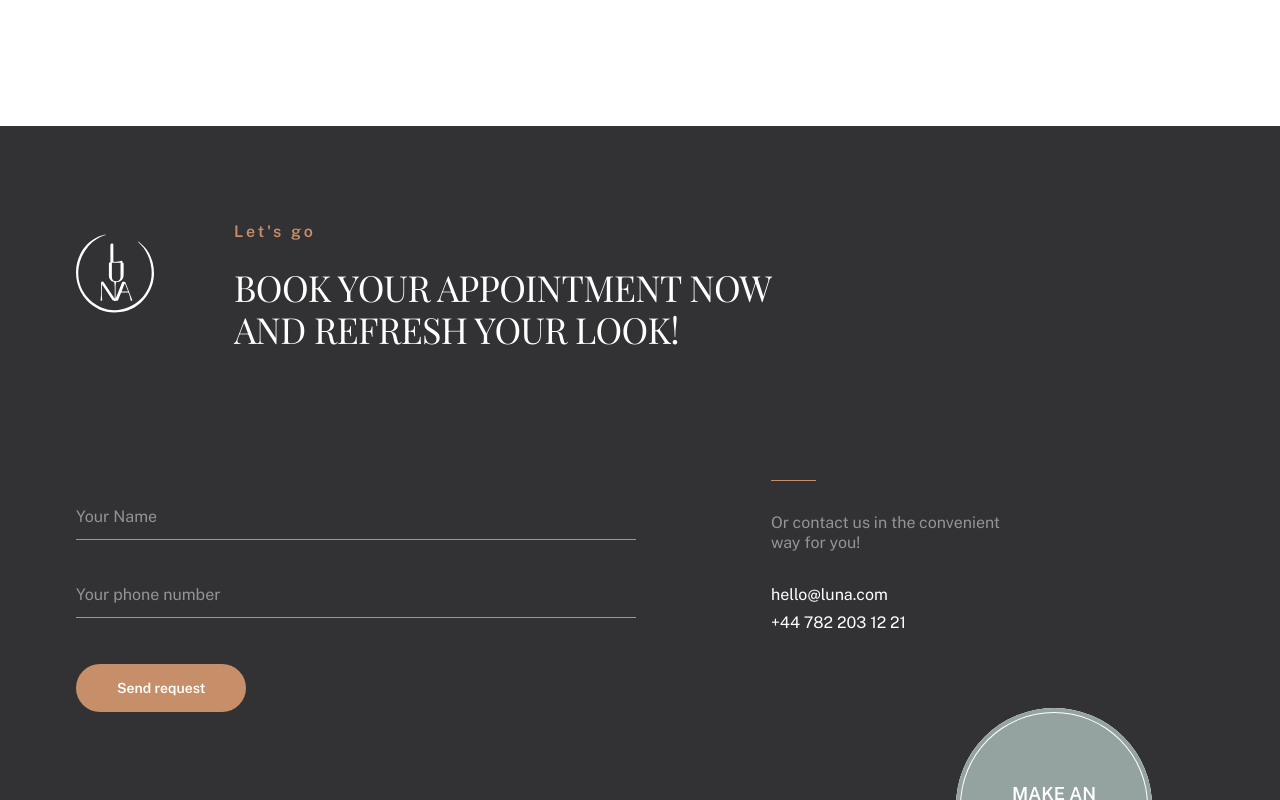
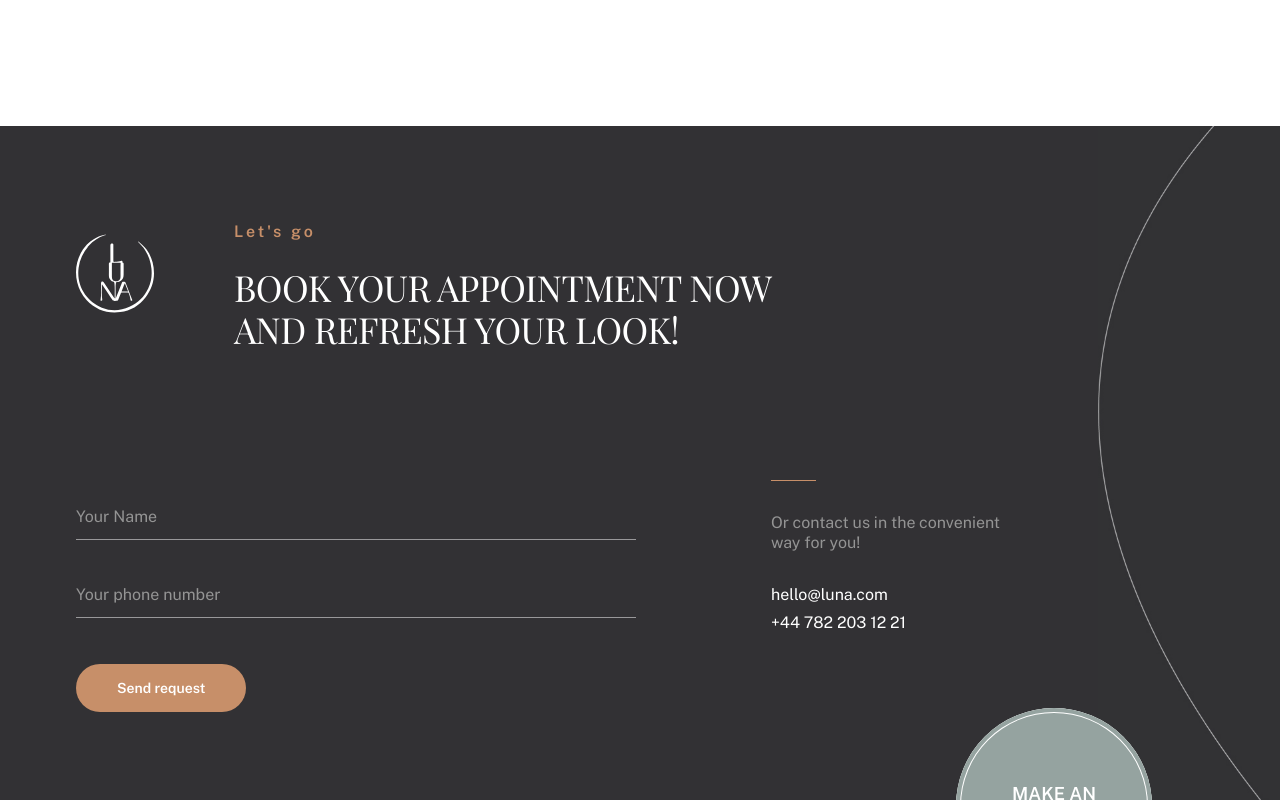
Before and after one commit to Varikash/luna-beauty, a Next.js app: page / in a window 1280 px wide. Shown: the part 7120-7920 px from the top of the page. Built offline with nearby package versions, Linux system fonts and the light colour scheme; a web font is replaced by a local one.

Commit message:
Обновлен компонент Footer: улучшены стили, добавлен контейнер для структуры, изменены отступы и адаптивные стили для мобильных устройств.

```diff
--- a/app/components/footer/footer.module.css
+++ b/app/components/footer/footer.module.css
@@ -1,16 +1,21 @@
 .footer {
+  width: 100%;
+  background: #323134;
+  background-image: url('/images/footer/footerCurve.jpg');
+  background-repeat: no-repeat;
+  background-position: calc(50% + 598px) top;
+  background-size: 281px 1056px;
+}
+
+.footer_container {
   position: relative;
   max-width: 1920px;
   width: 100%;
+  margin: 0 auto;
   display: flex;
   flex-direction: column;
   gap: 110px;
   padding: 96px 128px 48px 76px;
-  background: #323134;
-  background-image: url('/images/footer/footerCurve.jpg');
-  background-repeat: no-repeat;
-  background-position: left 1558px top;
-  background-size: 281px 1056px;
 }
 
 .footer_intro {
@@ -231,11 +236,14 @@
 @media (max-width: 1000px) {
 
   .footer {
-    gap: 24px;
     height: auto;
     background-image: none;
     background-position: left bottom;
     background-size: contain;
+  }
+
+  .footer_container {
+    gap: 24px;
   }
 
   .footer_image_rounded {
@@ -333,7 +341,7 @@
     max-width: 100%;
   }
 
-  .footer {
+  .footer_container {
     padding: 32px 15px;
   }
 
--- a/app/components/footer/footer.tsx
+++ b/app/components/footer/footer.tsx
@@ -11,6 +11,7 @@ const Footer: React.FC = () => {
 
   return (
     <footer className={styles.footer}>
+      <div className={styles.footer_container}>
         <article className={styles.footer_intro}>
           <Logo size="medium" color="white"/>
           <div className={styles.footer_intro_text}>
@@ -87,6 +88,7 @@ const Footer: React.FC = () => {
           </ul>
         </div>
         < AppointmentButton className={styles.footer_appoinment} />
+      </div>
     </footer>
   )
 }
```
Lines whose indentation alone changed are shown as unchanged.
